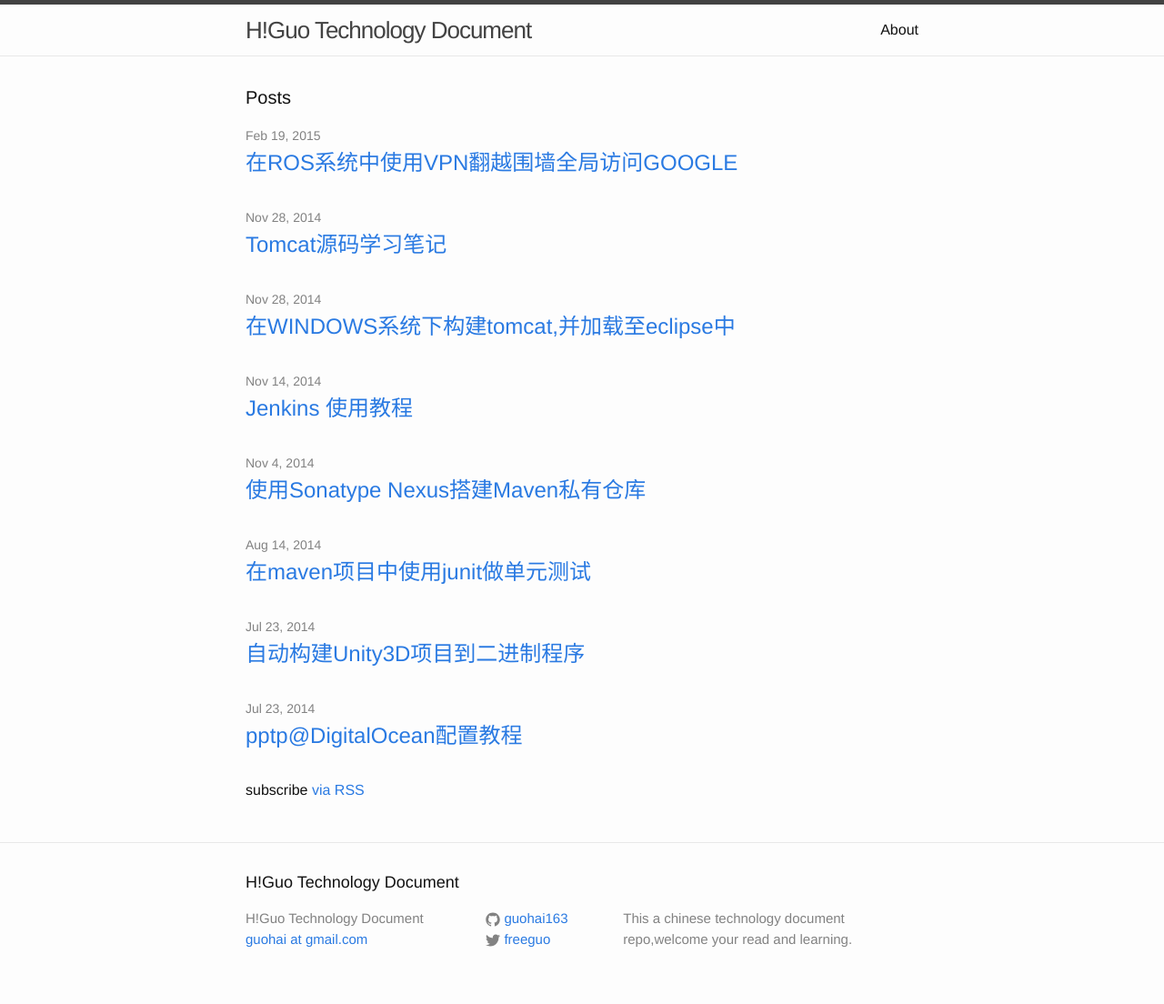
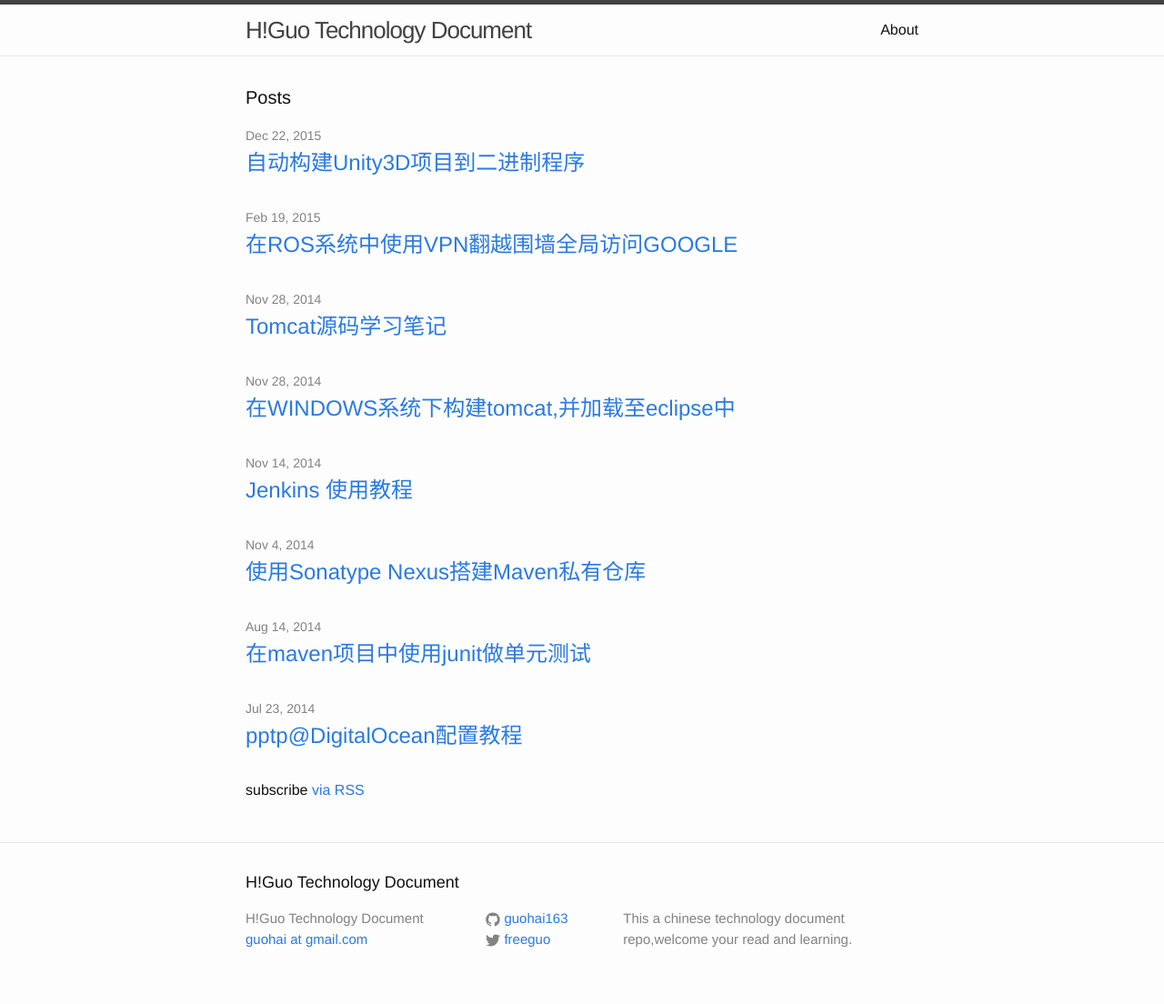
Before and after one commit to guohai163/guohai163.github.io, a Jekyll site: the page built from index.html, in a window 1280 px wide. Shown: the whole page at 91% size. Built offline with Jekyll 4.4.1, drawn with Linux system fonts in a browser that asks for light colours.

Commit message:
change post date

```diff
--- a/_posts/2015-12-22-auto-build-unity-script.md
+++ b/_posts/2015-12-22-auto-build-unity-script.md
@@ -1,7 +1,7 @@
 ---
 layout: post
 title:  "自动构建Unity3D项目到二进制程序"
-date:   2014-07-23 21:59:06
+date:   2015-12-22 22:22:2
 categories: build ci unity script shell
 ---
 ## Unity3D项目持续集成方案 ##
```
